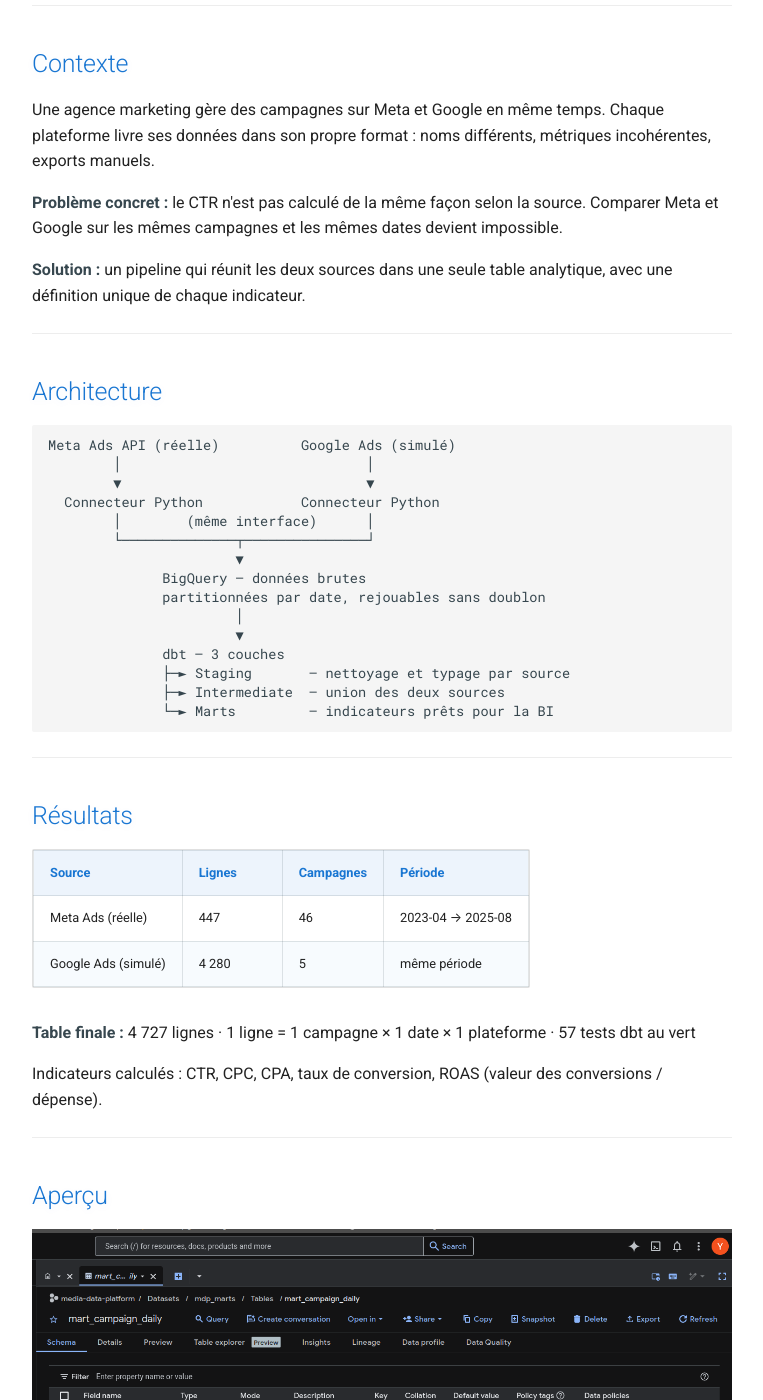
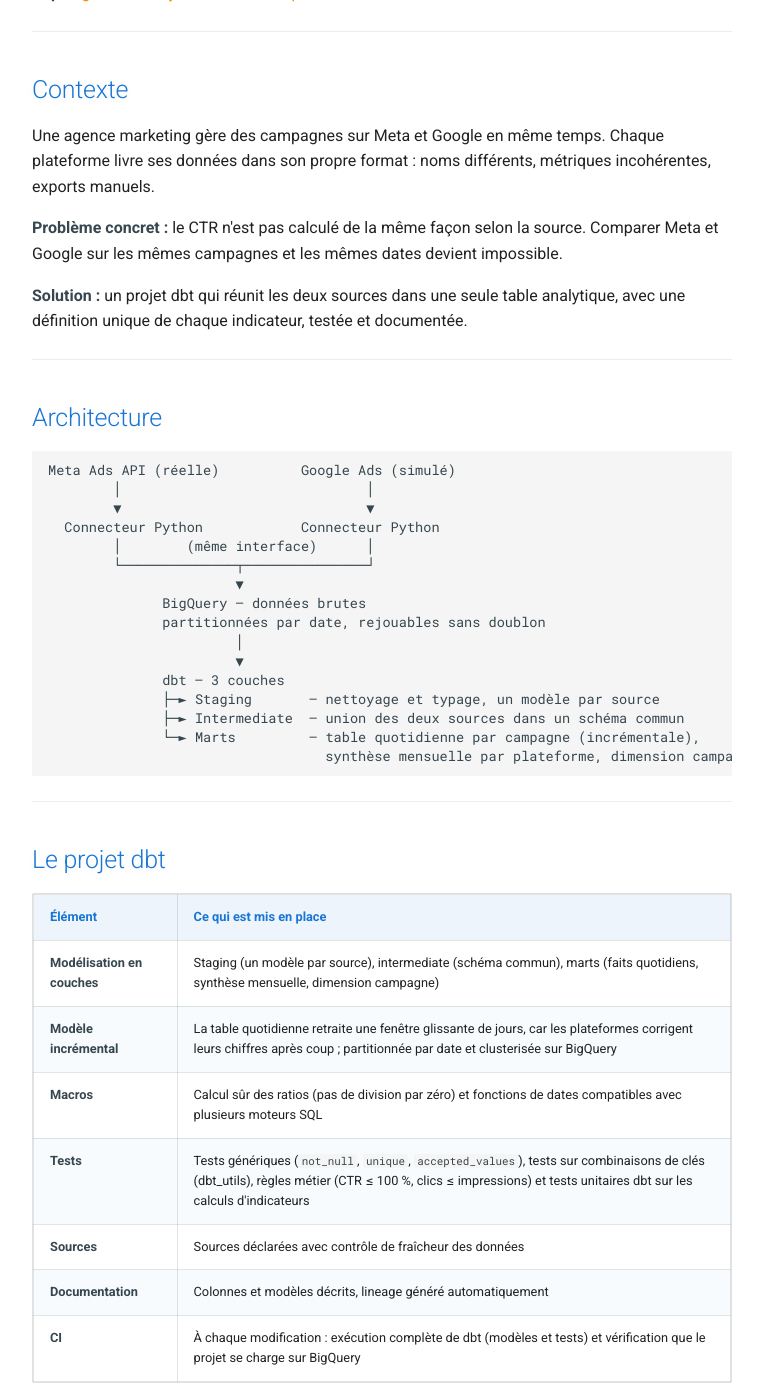
Before and after one commit to y-ikli/portfolio, an MkDocs documentation site: the page built from docs/projets/agence_media.md, in a window 1280 px wide and 1400 px high, scrolled down 382 px. Shown: the whole window, without its empty margins (258-1021 px from the left). Built offline with MkDocs 1.6.1 and Material for MkDocs 9.7.7, drawn with Linux system fonts in a browser that asks for light colours; some of the changed lines change nothing that is shown; some of the changed text lies outside the part shown.

Commit message:
stopped snowflake project

````diff
--- a/docs/index.md
+++ b/docs/index.md
@@ -73,13 +73,6 @@
       <span style="font-size: 0.88em; color: #263238; font-weight: 600;">GitHub Actions</span>
       <span style="font-size: 0.88em; color: #263238; font-weight: 600;">GitLab CI</span>
       <span style="font-size: 0.88em; color: #263238; font-weight: 600;">Git</span>
-    </div>
-  </div>
-
-  <div style="background: rgba(156,39,176,0.06); border-radius: 8px; padding: 0.7rem 1rem;">
-    <div style="font-size: 0.7em; font-weight: 700; text-transform: uppercase; letter-spacing: 0.07em; color: #9c27b0; margin-bottom: 0.5rem;">Visualisation & Reporting</div>
-    <div style="display: flex; flex-direction: column; gap: 0.25rem;">
-      <span style="font-size: 0.88em; color: #6a1b9a; font-weight: 600;">Looker Studio</span>
     </div>
   </div>
 
--- a/docs/projets/agence_media.md
+++ b/docs/projets/agence_media.md
@@ -1,8 +1,8 @@
 # Media Data Platform
 
-**Pipeline ELT publicitaire** — Meta Ads (API réelle) et Google Ads — vers des tables analytiques dans BigQuery, avec transformations dbt et contrôles qualité automatiques.
+**Projet dbt sur BigQuery** : unifier les données publicitaires de Meta Ads (API réelle) et de Google Ads (données simulées) dans des tables analytiques fiables, avec une seule définition par indicateur, des modèles en couches et des tests automatiques.
 
-> **Stack :** Python · BigQuery · dbt · GitHub Actions
+> **Stack :** dbt · BigQuery · SQL · Python · GitHub Actions
 
 **Repo :** [github.com/y-ikli/media-data-platform](https://github.com/y-ikli/media-data-platform)
 
@@ -14,7 +14,7 @@
 
 **Problème concret :** le CTR n'est pas calculé de la même façon selon la source. Comparer Meta et Google sur les mêmes campagnes et les mêmes dates devient impossible.
 
-**Solution :** un pipeline qui réunit les deux sources dans une seule table analytique, avec une définition unique de chaque indicateur.
+**Solution :** un projet dbt qui réunit les deux sources dans une seule table analytique, avec une définition unique de chaque indicateur, testée et documentée.
 
 ---
 
@@ -33,10 +33,25 @@
                        │
                        ▼
               dbt — 3 couches
-              ├─► Staging       — nettoyage et typage par source
-              ├─► Intermediate  — union des deux sources
-              └─► Marts         — indicateurs prêts pour la BI
+              ├─► Staging       — nettoyage et typage, un modèle par source
+              ├─► Intermediate  — union des deux sources dans un schéma commun
+              └─► Marts         — table quotidienne par campagne (incrémentale),
+                                  synthèse mensuelle par plateforme, dimension campagne
 ```
+
+---
+
+## Le projet dbt
+
+| Élément | Ce qui est mis en place |
+|---|---|
+| **Modélisation en couches** | Staging (un modèle par source), intermediate (schéma commun), marts (faits quotidiens, synthèse mensuelle, dimension campagne) |
+| **Modèle incrémental** | La table quotidienne retraite une fenêtre glissante de jours, car les plateformes corrigent leurs chiffres après coup ; partitionnée par date et clusterisée sur BigQuery |
+| **Macros** | Calcul sûr des ratios (pas de division par zéro) et fonctions de dates compatibles avec plusieurs moteurs SQL |
+| **Tests** | Tests génériques (`not_null`, `unique`, `accepted_values`), tests sur combinaisons de clés (dbt_utils), règles métier (CTR ≤ 100 %, clics ≤ impressions) et tests unitaires dbt sur les calculs d'indicateurs |
+| **Sources** | Sources déclarées avec contrôle de fraîcheur des données |
+| **Documentation** | Colonnes et modèles décrits, lineage généré automatiquement |
+| **CI** | À chaque modification : exécution complète de dbt (modèles et tests) et vérification que le projet se charge sur BigQuery |
 
 ---
 
@@ -47,7 +62,7 @@
 | Meta Ads (réelle) | 447 | 46 | 2023-04 → 2025-08 |
 | Google Ads (simulé) | 4 280 | 5 | même période |
 
-**Table finale :** 4 727 lignes · 1 ligne = 1 campagne × 1 date × 1 plateforme · 57 tests dbt au vert
+**Table finale :** 4 727 lignes · 1 ligne = 1 campagne × 1 date × 1 plateforme · 51 tests dbt au vert (47 tests de données, 4 tests unitaires)
 
 Indicateurs calculés : CTR, CPC, CPA, taux de conversion, ROAS (valeur des conversions / dépense).
 
@@ -71,6 +86,6 @@
 - **Rejouable sans doublon** : relancer un chargement ne duplique jamais les données.
 - **Traçable** : chaque ligne est reliée à l'exécution qui l'a chargée.
 - **Une seule définition par indicateur**, versionnée dans Git et documentée.
-- **Testé à chaque modification** : tests dbt (clés, valeurs, cohérence des métriques) et CI GitHub Actions (lint, tests unitaires, compilation dbt).
+- **Testé à chaque modification** : 51 tests dbt et CI GitHub Actions (lint, tests Python, exécution de dbt).
 
 Détail technique et choix d'architecture : voir le [dépôt GitHub](https://github.com/y-ikli/media-data-platform).
--- a/docs/projets/index.md
+++ b/docs/projets/index.md
@@ -2,9 +2,9 @@
 
 ## [Media Data Platform](agence_media.md)
 
-Pipeline ELT qui unifie les données publicitaires de Meta Ads (API réelle) et de Google Ads (données simulées) dans BigQuery : une seule définition par indicateur, modèles dbt en couches, 57 tests automatisés et CI GitHub Actions.
+Projet dbt sur BigQuery qui unifie les données publicitaires de Meta Ads (API réelle) et de Google Ads (données simulées) : une seule définition par indicateur, modèles en couches dont un modèle incrémental, macros, 51 tests automatisés et CI GitHub Actions.
 
-**Stack :** Python · BigQuery · dbt · GitHub Actions
+**Stack :** dbt · BigQuery · SQL · Python · GitHub Actions
 
 ---
 
@@ -12,12 +12,4 @@
 
 Assistant 100 % local pour la chimie médicinale — interrogation de rapports scientifiques en langage naturel, chaque affirmation vérifiée contre sa source, chimie calculée par RDKit plutôt que devinée par le modèle.
 
-**Stack :** Python · LangChain · LangGraph · Ollama · Qdrant · RDKit · FastAPI
-
----
-
-## [Observatoire Déchets MEL](mel_wastewatch.md)
-
-Suivi du service de gestion des déchets de la Métropole Européenne de Lille à partir de ses données ouvertes — contrats de données à l'ingestion, historique construit jour après jour, tableau de bord Superset.
-
-**Stack :** Python · Snowflake · dbt · Terraform · Apache Superset
+**Stack :** Python · LangChain · LangGraph · Ollama · Qdrant · RDKit · FastAPI · Streamlit
--- a/docs/projets/mel_wastewatch.md
+++ /dev/null
@@ -1,81 +0,0 @@
-# Observatoire Déchets MEL
-
-**Suivi du service de gestion des déchets de la Métropole Européenne de Lille (MEL)**, à partir de ses données ouvertes : des API publiques au tableau de bord, avec un pipeline complet — extraction, historique, entrepôt, transformations, restitution — conçu pour un coût d'infrastructure minimal.
-
-> **Stack :** Python · GCS · Snowflake · dbt · Terraform · GitHub Actions · Apache Superset
->
-> **Statut :** pipeline exécuté et testé de bout en bout sur les données réelles de l'API MEL, tableau de bord construit (4 pages, 21 graphiques). L'entrepôt Snowflake et l'infrastructure Terraform sont écrits et validés, mais pas encore exécutés sur un compte réel. Dépôt privé — **code source disponible sur demande**.
-
----
-
-## Le besoin
-
-La MEL publie sur son portail ouvert l'état de ses points d'apport volontaire (bornes à verre, papier, emballages), ses déchèteries, ses composteurs collectifs et ses zones de collecte. Chaque jeu est publié séparément, sans historique, et rien ne répond directement aux questions d'un exploitant ou d'un élu :
-
-- Quels points d'apport risquent de déborder, et lesquels ne remontent plus de mesure ?
-- Quelles communes sont les moins équipées par habitant ?
-- Quelles communes semblent éloignées d'une déchèterie, au regard de l'engagement des 15 minutes ?
-- Comment la saturation évolue-t-elle dans le temps ?
-
-## Ce que le projet apporte
-
-| Question | Indicateur |
-|---|---|
-| Quels points sont saturés ? | Niveau de remplissage ≥ 90 %, hors capteurs muets |
-| Quels capteurs sont muets ? | Dernière mesure de plus de 48 h avant l'extraction |
-| Où manque-t-il d'équipements ? | Points d'apport pour 1 000 habitants, composteurs pour 10 000 |
-| Où l'accès à une déchèterie est-il long ? | Temps estimé jusqu'à la déchèterie fixe ouverte la plus proche |
-| La collecte couvre-t-elle la commune ? | Zones de collecte et jours desservis par flux |
-| La saturation s'améliore-t-elle ? | Série quotidienne par commune et par flux |
-
-Sur l'extrait réel du 21/09/2026 (95 communes, 1,2 million d'habitants, 3 785 points d'apport) : 440 points sont à 90 % ou plus, dont 163 avec une mesure de plus de 48 h ; 277 points sont saturés sur une mesure récente (8,0 % des points mesurés à jour) ; 277 capteurs sont muets, certains depuis novembre 2024 ; **11 communes (32 582 habitants) dépassent 15 minutes** d'après l'estimation, la plus éloignée à 24,7 minutes. Ce dernier chiffre est une estimation à vol d'oiseau majorée, pas un temps routier — la limite est écrite dans le tableau de bord, pas cachée.
-
-## Architecture
-
-```
-API MEL (WFS) + API Géo ──► extraction quotidienne (contrats de données) ──► GCS (historique, NDJSON par jour)
-                                                                                      │
-                                                                          Snowflake (chargement idempotent)
-                                                                                      │
-                                                                        dbt (staging → intermediate → marts)
-                                                                                      │
-                                                                              Apache Superset (restitution)
-
-Orchestration : GitHub Actions (cron quotidien)
-Infrastructure : Terraform (GCS, identité GitHub sans clé, entrepôt Snowflake avec plafond de crédits)
-```
-
-**Choix clés :**
-
-- **Contrats de données déclaratifs** : chaque source a un contrat (colonnes attendues, plages de valeurs, volumétrie, géométrie). Si l'API dérive, l'ingestion échoue et n'écrit rien — plutôt qu'un chiffre faux passé inaperçu. Ces contrôles ont détecté 3 défauts réels de l'API en cours de développement (coordonnées inversées, centre de commune absent, emprise mal estimée).
-- **Historique construit, pas hérité** : le niveau de remplissage n'existe qu'au présent chez la source. Chaque jour d'extraction est conservé dans le stockage cloud, ce qui construit la série temporelle que l'API elle-même n'a pas.
-- **Idempotence** : rejouer un jour remplace ce jour, sans doublon et sans toucher aux autres — vérifié par un scénario de test à deux instantanés (point disparu, capteur devenu muet).
-- **Maîtrise des coûts intégrée dès la conception** : un seul entrepôt, une planification par GitHub Actions plutôt qu'un orchestrateur dédié, une restitution auto-hébergée.
-
-## Qualité
-
-68 contrôles automatisés sur le pipeline dbt (tests de données et tests unitaires), plus une suite de tests Python avec 94 % de couverture. Un capteur qui ne remonte plus de mesure n'est ni compté comme plein ni comme vide : il est isolé et sorti des taux de saturation, pour ne jamais fausser le chiffre affiché.
-
-## Tableau de bord (Apache Superset)
-
-Quatre pages, entièrement décrites dans un script rejouable plutôt que construites à la main dans l'interface.
-
-### Saturation des points d'apport
-
-![Tableau de bord de saturation](../images_projets/mel-wastewatch/superset-saturation.png)
-
-### Fiabilité des mesures
-
-![Tableau de bord de fiabilité des capteurs](../images_projets/mel-wastewatch/superset-fiabilite.png)
-
-### Équipement et collecte
-
-![Tableau de bord d'équipement par commune](../images_projets/mel-wastewatch/superset-equipement.png)
-
-### Accès aux déchèteries
-
-![Tableau de bord d'accès aux déchèteries](../images_projets/mel-wastewatch/superset-acces.png)
-
-## État du projet
-
-Le pipeline d'extraction, les modèles dbt et le tableau de bord tournent sur les données réelles de l'API MEL. Restent à valider : l'exécution du SQL sur Snowflake (testé pour l'instant sur DuckDB), l'application de l'infrastructure Terraform sur un compte réel, et l'accumulation de plusieurs jours de données pour observer une vraie tendance. Le dépôt reste privé le temps de finaliser ces points ; le code, la documentation et le détail des mesures sont disponibles sur demande.
--- a/mkdocs.yml
+++ b/mkdocs.yml
@@ -10,7 +10,6 @@
     - 'Mes Projets': projets/index.md
     - Agence Média: projets/agence_media.md
     - MolScout: projets/molscout.md
-    - Observatoire Déchets MEL: projets/mel_wastewatch.md
 
 theme:
   name: material
````
Also changed, not shown: docs/images_projets/mel-wastewatch/superset-acces.png (deleted), docs/images_projets/mel-wastewatch/superset-equipement.png (deleted), docs/images_projets/mel-wastewatch/superset-fiabilite.png (deleted), docs/images_projets/mel-wastewatch/superset-saturation.png (deleted).
